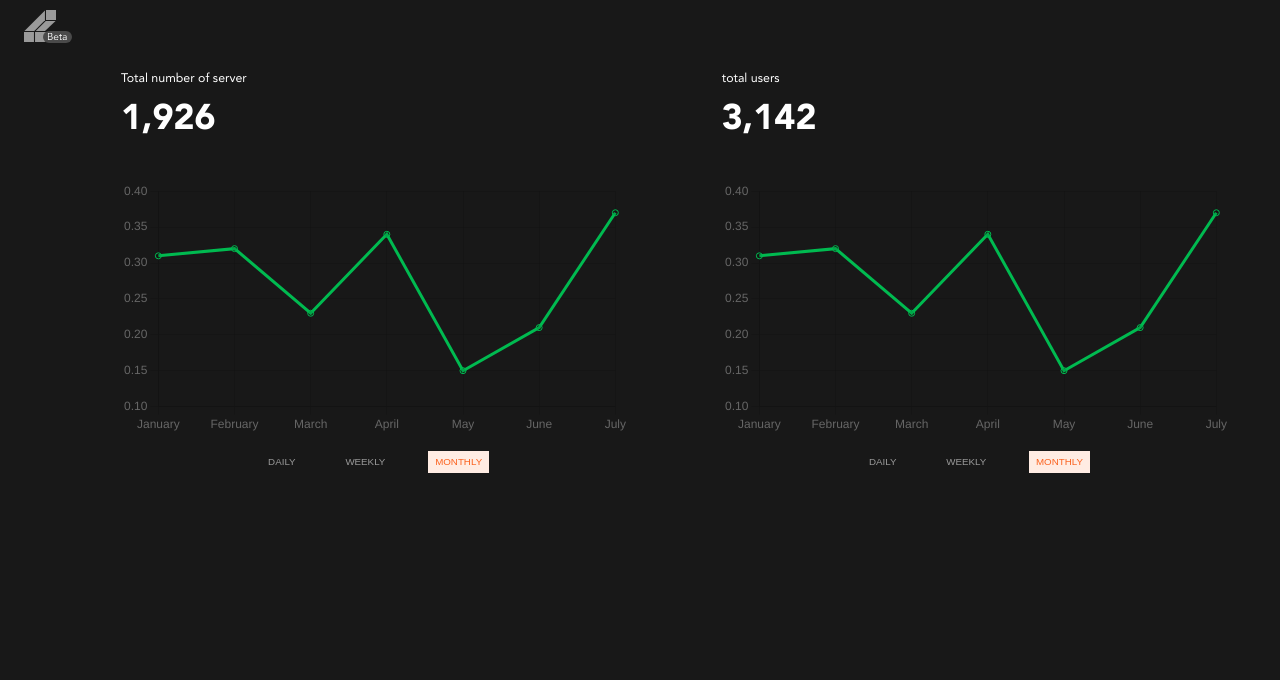
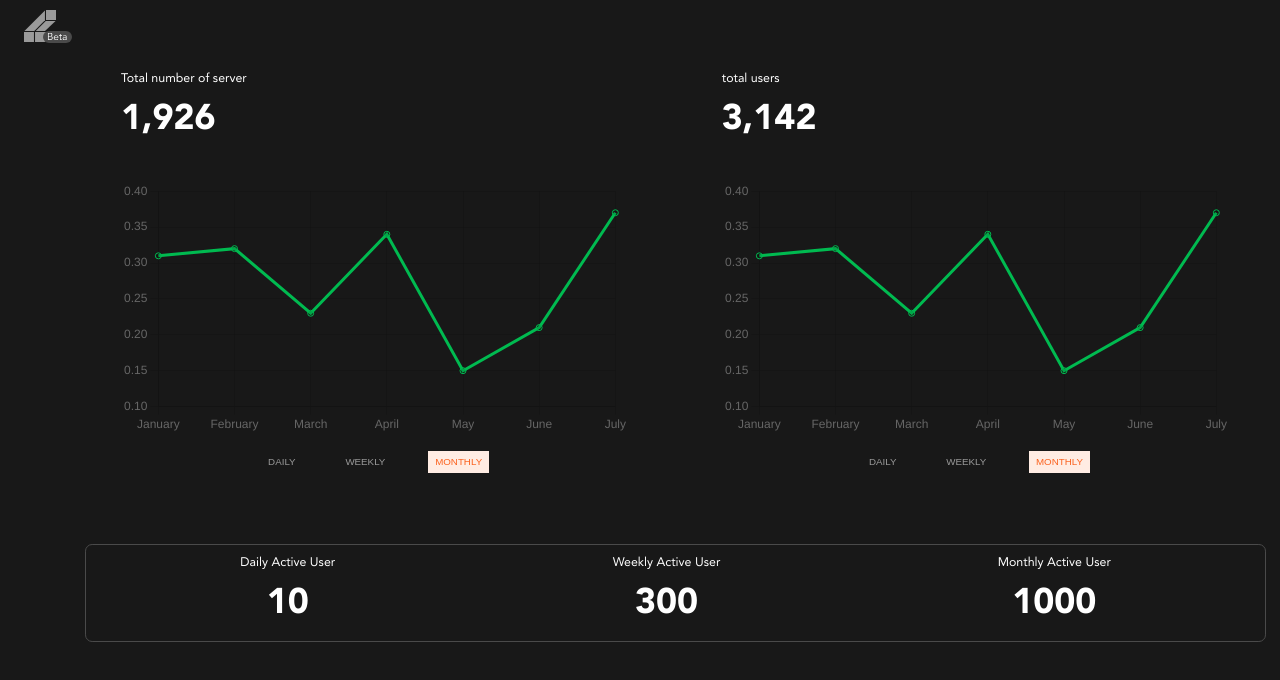
Before and after one commit to devchux/gamic-dashboard, a React (Create React App) app: page / in a window 1280 px wide. Shown: the top 680 px of the page. Built offline with nearby package versions, Linux system fonts and the light colour scheme.

Commit message:
create user counts

```diff
--- a/src/assets/scss/components/index.scss
+++ b/src/assets/scss/components/index.scss
@@ -1,2 +1,3 @@
 @import './stats/stats-graph.scss';
 @import './button/button.scss';
+@import './stats/user-counts.scss';
--- /dev/null
+++ b/src/assets/scss/components/stats/user-counts.scss
@@ -0,0 +1,29 @@
+@import "../../shared/colors.scss";
+
+.user-counts {
+  display: flex;
+  justify-content: space-between;
+  padding: 1.2rem 17.32rem;
+  border: 1px solid $tundora;
+  border-radius: 0.8rem;
+
+  > div {
+    display: flex;
+    flex-direction: column;
+    align-items: center;
+    text-align: center;
+
+    p {
+      font-size: 1.4rem;
+      line-height: 2rem;
+      margin-bottom: 0.8rem;
+      text-transform: capitalize;
+    }
+
+    h4 {
+      font-weight: 900;
+      font-size: 4rem;
+      line-height: 5.6rem;
+    }
+  }
+}
--- a/src/assets/scss/pages/dashboard/dashboard.scss
+++ b/src/assets/scss/pages/dashboard/dashboard.scss
@@ -15,4 +15,8 @@
       }
     }
   }
+
+  .user-counts-wrapper {
+    margin: 4rem 0;
+  }
 }
--- a/src/assets/scss/shared/colors.scss
+++ b/src/assets/scss/shared/colors.scss
@@ -3,3 +3,4 @@ $white: #ffffff;
 $dustyGrey: #9A9A9A;
 $orange: #FB6320;
 $fairPink: #FFECE3;
+$tundora: #4A4A4A;
--- a/src/components/stats/user-counts.jsx
+++ b/src/components/stats/user-counts.jsx
@@ -1,14 +1,22 @@
-import React from 'react'
+import React from "react";
 
 const UserCounts = () => {
   return (
-    <div className='user-counts'>
-        <div>
-            <p>daily active user</p>
-            <h4></h4>
-        </div>
+    <div className="user-counts">
+      <div>
+        <p>daily active user</p>
+        <h4>10</h4>
+      </div>
+      <div>
+        <p>weekly active user</p>
+        <h4>300</h4>
+      </div>
+      <div>
+        <p>monthly active user</p>
+        <h4>1000</h4>
+      </div>
     </div>
-  )
-}
+  );
+};
 
-export default UserCounts
+export default UserCounts;
--- a/src/pages/dashboard/index.jsx
+++ b/src/pages/dashboard/index.jsx
@@ -1,5 +1,6 @@
 import React from "react";
 import StatsGraph from "../../components/stats/stats-graph";
+import UserCounts from "../../components/stats/user-counts";
 
 const Dashboard = () => {
   return (
@@ -8,6 +9,9 @@ const Dashboard = () => {
         <StatsGraph title="Total number of server" amount="1,926" />
         <StatsGraph title="total users" amount="3,142" />
       </div>
+      <div className="user-counts-wrapper">
+        <UserCounts />
+      </div>
     </div>
   );
 };
```
